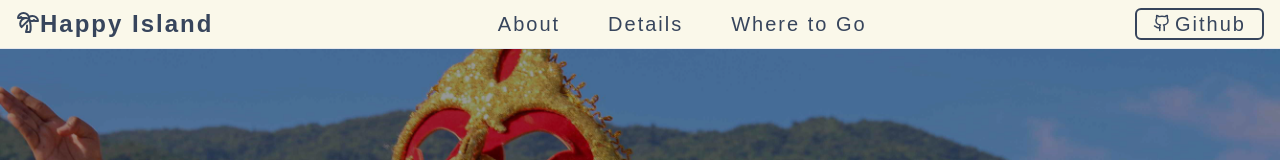
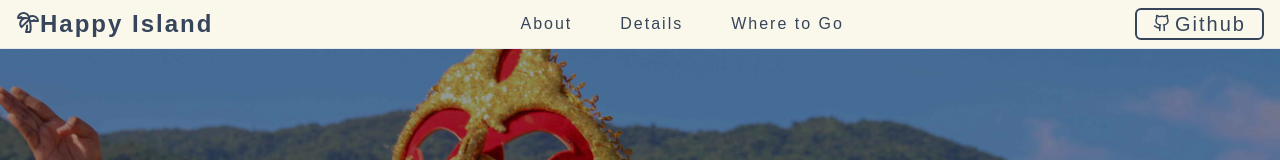
Before and after one commit to michaelcanonizado/happy-island, a Next.js app: page / in a window 1280 px wide. Shown: the top 160 px of the page. Built offline with nearby package versions, Linux system fonts and the light colour scheme; a web font is replaced by a local one.

Commit message:
feat: made navbar links text smaller

```diff
--- a/src/components/navigation/navbar.tsx
+++ b/src/components/navigation/navbar.tsx
@@ -25,7 +25,8 @@
 					<TreePalm className="mt-[-5px]" />
 					<span className="text-2xl font-semibold">Happy Island</span>
 				</Link>
-				<div className="flex gap-4 ml-4">
+
+				<div className="flex gap-4 ml-4 text-base">
 					<Link
 						href="/"
 						className="hover:bg-background-200 transition-colors ease-linear rounded-md px-4"
@@ -45,6 +46,7 @@
 						Where to Go
 					</Link>
 				</div>
+
 				<div className="">
 					<a
 						href="https://github.com/michaelcanonizado/rph-website"
```
